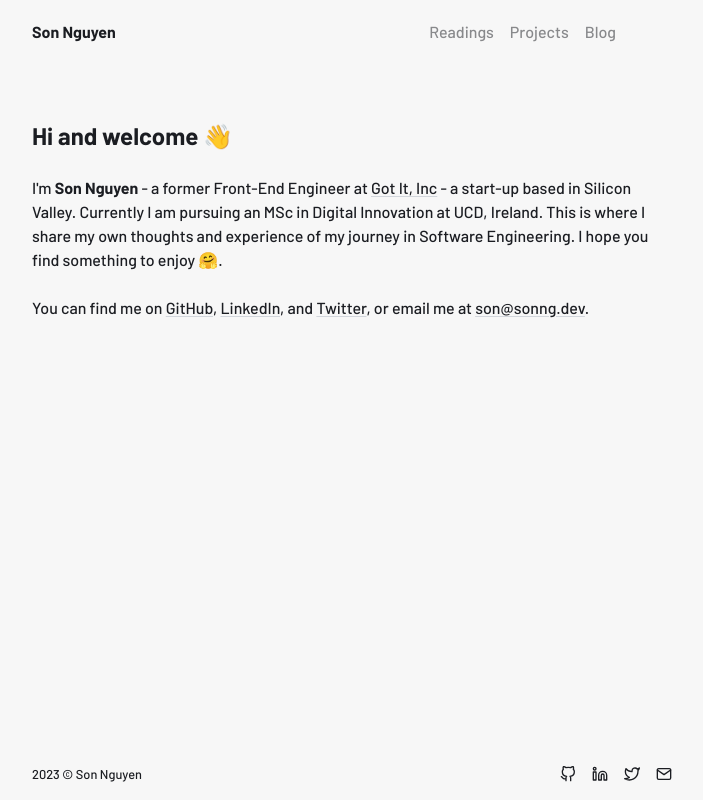
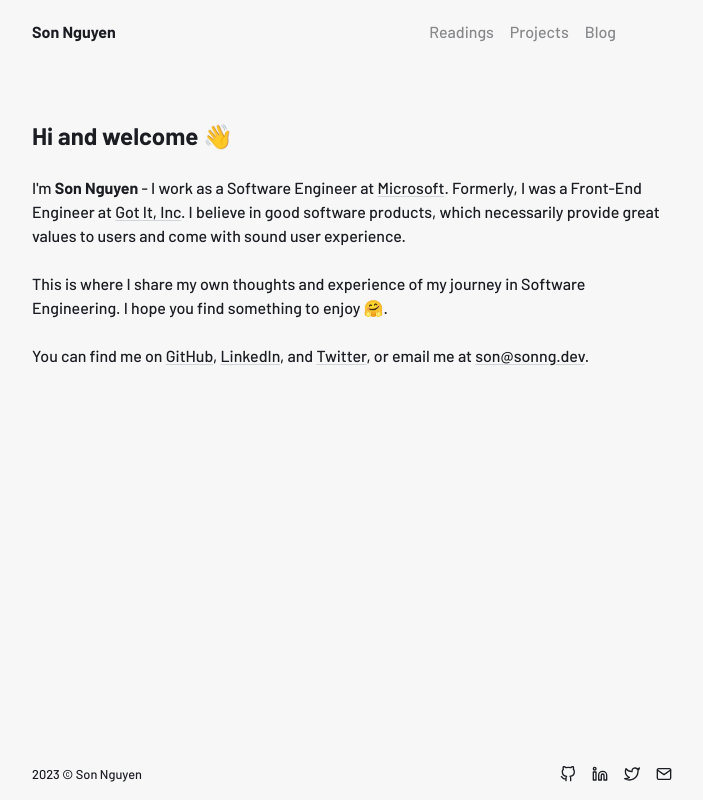
Before and after one commit to sonngdev/personal-website-23, a Next.js app: page / in a window 1280 px wide. Shown: the whole page, without its empty margins (288-991 px from the left). Built offline with nearby package versions, Linux system fonts and the light colour scheme; no server answers.

Commit message:
feat: update home page copy text

```diff
--- a/pages/index.tsx
+++ b/pages/index.tsx
@@ -12,11 +12,19 @@ function HomePage() {
           <p>
             {"I'm "}
             <strong>Son Nguyen</strong>
-            {' - a former Front-End Engineer at '}
+            {' - I work as a Software Engineer at '}
+            <a href="https://www.microsoft.com/en-ie/" target="_blank" rel="noreferrer">
+              Microsoft
+            </a>
+            {'. Formerly, I was a Front-End Engineer at '}
             <a href="https://www.photostudy.co/" target="_blank" rel="noreferrer">
               Got It, Inc
             </a>
-            {' - a start-up based in Silicon Valley. Currently I am pursuing an MSc in Digital Innovation at UCD, Ireland. This is where I share my own thoughts and experience of my journey in Software Engineering. I hope you find something to enjoy 🤗.'}
+            {'. I believe in good software products, which necessarily provide great values to users and come with sound user experience.'}
+          </p>
+
+          <p>
+            {'This is where I share my own thoughts and experience of my journey in Software Engineering. I hope you find something to enjoy 🤗.'}
           </p>
 
           <p>
```
